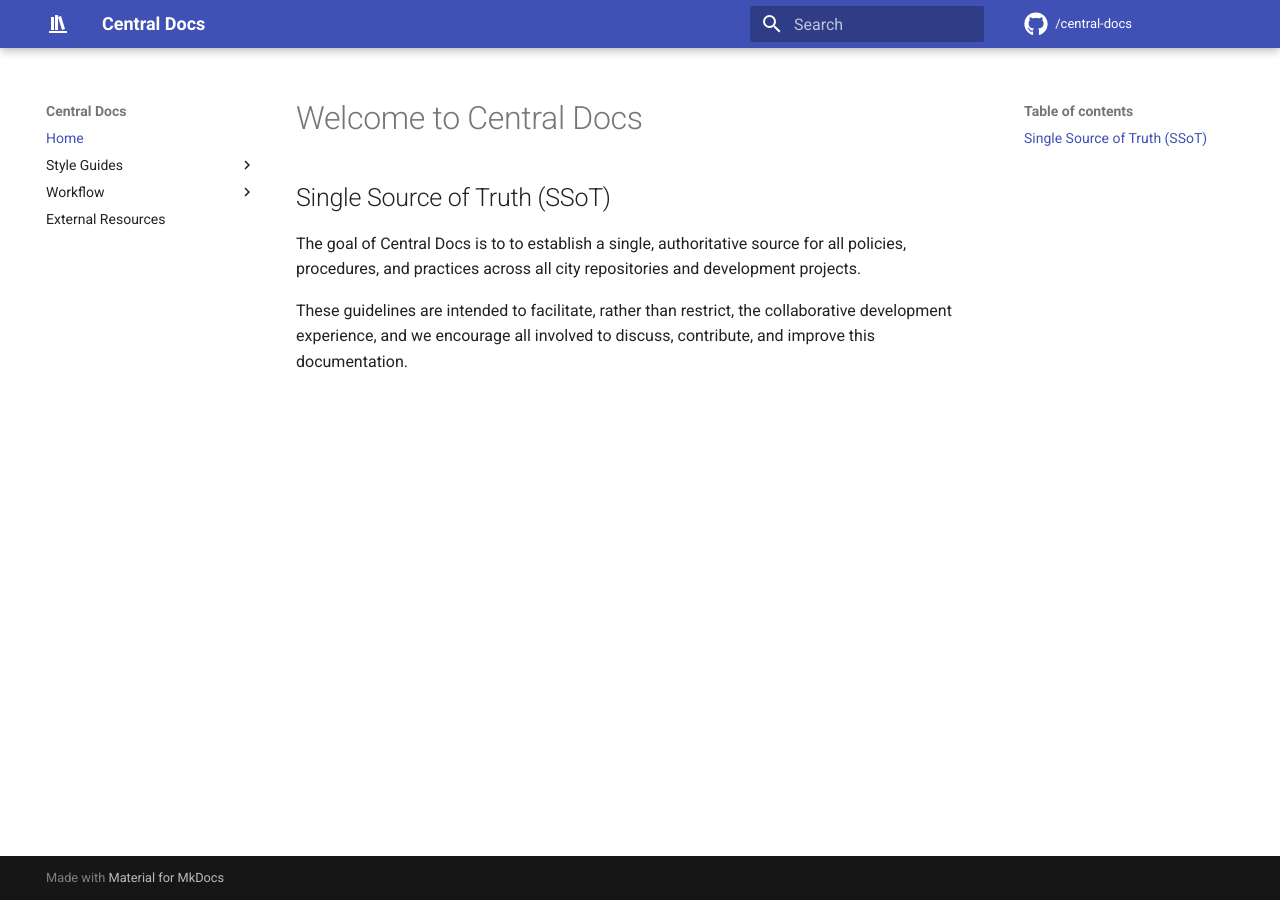
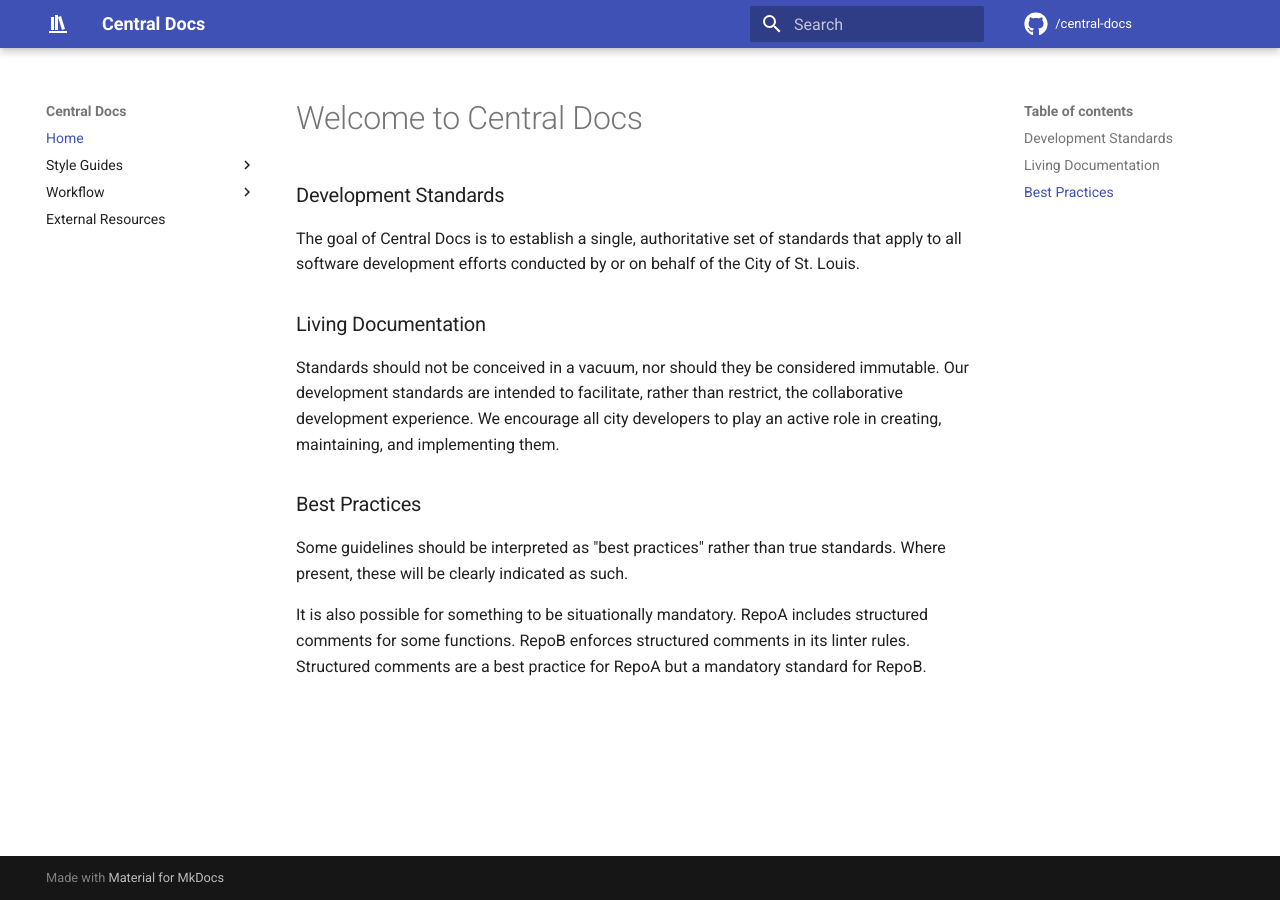
Before and after one commit to city-of-saint-louis/central-docs, an MkDocs documentation site: the page built from docs/index.md, in a window 1280 px wide. Built offline with MkDocs 1.6.1 and Material for MkDocs 9.7.7, drawn with Linux system fonts in a browser that asks for light colours; comment, search, counter and statistics services are not loaded.

Commit message:
Update main page verbiage (#30)

```diff
--- a/docs/index.md
+++ b/docs/index.md
@@ -1,8 +1,12 @@
 # Welcome to Central Docs
 
-## Single Source of Truth (SSoT)
-The goal of Central Docs is to to establish a single, authoritative source for all policies, procedures,
-and practices across all city repositories and development projects.
+### Development Standards
+The goal of Central Docs is to establish a single, authoritative set of standards that apply to all software development efforts conducted by or on behalf of the City of St. Louis.
 
-These guidelines are intended to facilitate, rather than restrict, the collaborative development experience,
-and we encourage all involved to discuss, contribute, and improve this documentation.
+### Living Documentation
+Standards should not be conceived in a vacuum, nor should they be considered immutable. Our development standards are intended to facilitate, rather than restrict, the collaborative development experience. We encourage all city developers to play an active role in creating, maintaining, and implementing them.
+
+### Best Practices
+Some guidelines should be interpreted as "best practices" rather than true standards. Where present, these will be clearly indicated as such.
+
+It is also possible for something to be situationally mandatory. RepoA includes structured comments for some functions. RepoB enforces structured comments in its linter rules. Structured comments are a best practice for RepoA but a mandatory standard for RepoB.
```
